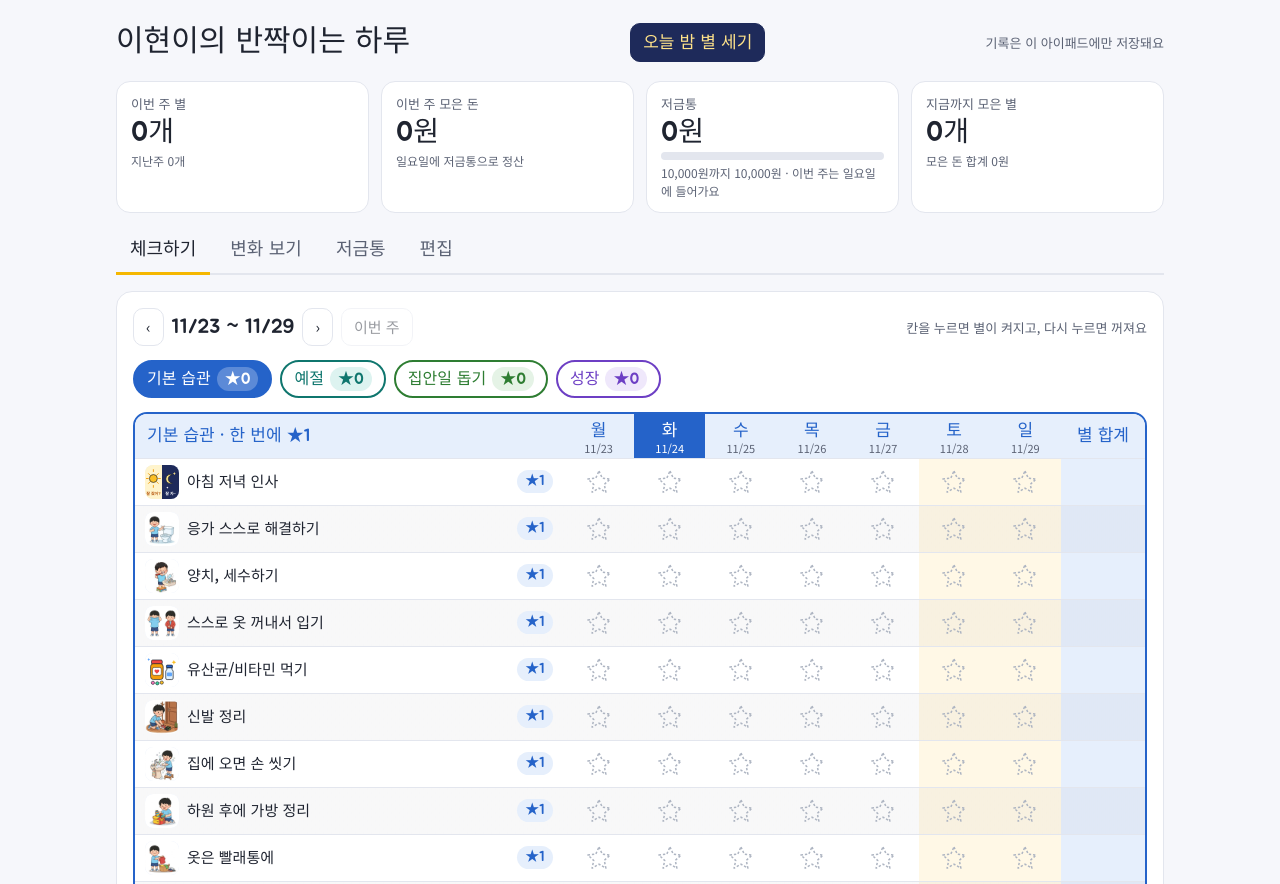
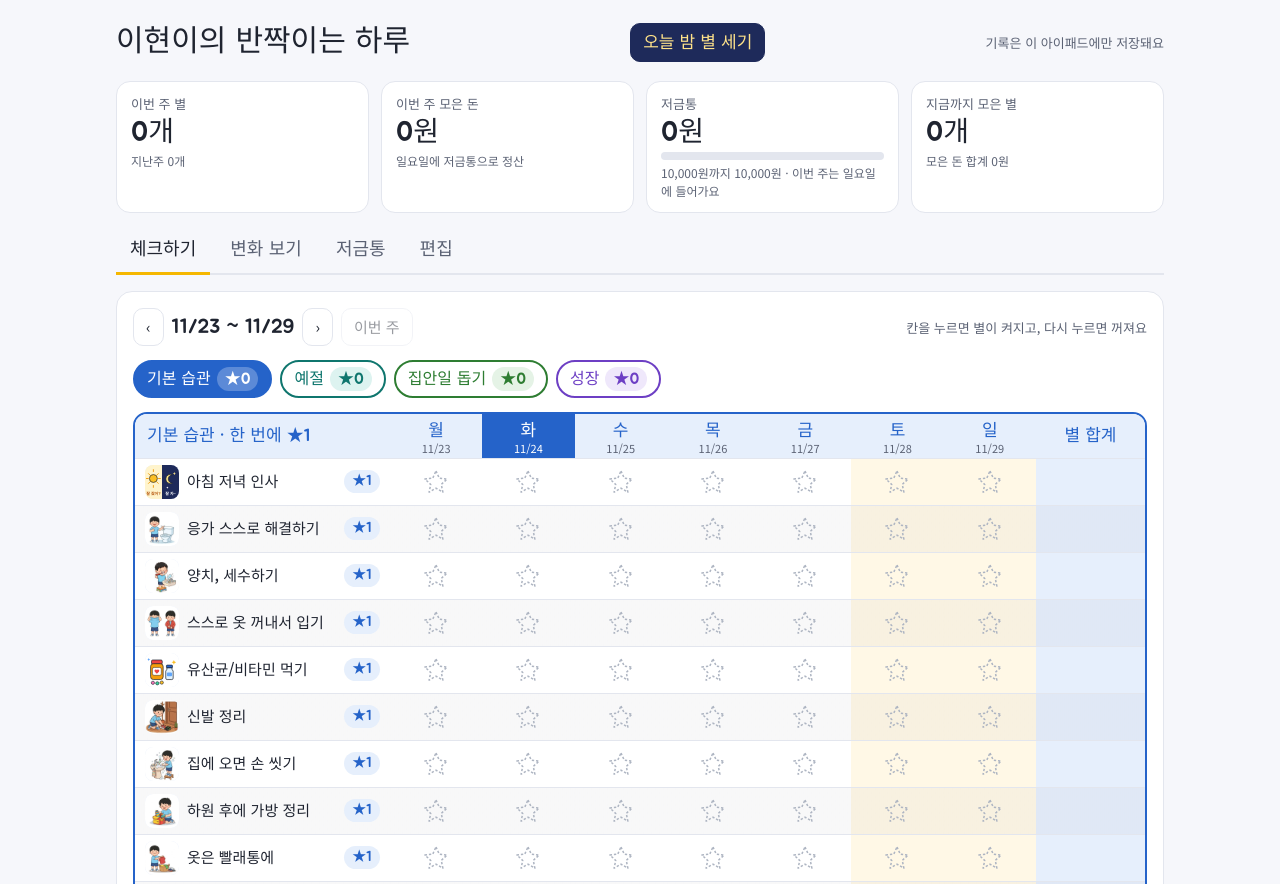
Before and after one commit to sdw1002-commits/star-diary, a plain HTML site: page index.html in a window 1280 px wide. Shown: the top 884 px of the page. Drawn offline with Linux system fonts and the light colour scheme.

Commit message:
체크표 이름칸 폭 줄이기, 편집 탭 순서 변경
Co-Authored-By: Claude Opus 5.5 <noreply@anthropic.com>
Claude-Session: https://claude.ai/code/session_01MT6SS7K6sGW79HZpcm6Peu

```diff
--- a/index.html
+++ b/index.html
@@ -75,7 +75,8 @@ thead th{background:var(--t);color:var(--c);font-family:var(--display);font-weig
 thead th small{display:block;font-family:var(--body);font-size:11px;color:var(--muted);line-height:1}
 th.today{background:var(--c);color:#fff}
 th.today small{color:#fff}
-td.nm,th.nm{text-align:left;position:sticky;left:0;background:var(--panel);z-index:1;min-width:220px}
+td.nm,th.nm{text-align:left;position:sticky;left:0;background:var(--panel);z-index:1;width:255px;min-width:255px;max-width:255px}
+thead th.nm{word-break:keep-all;line-height:1.2;padding-right:8px}
 thead th.nm{background:var(--t);padding-left:12px}
 .hab{display:flex;align-items:center;gap:8px;padding:6px 10px;width:100%;border:0;background:transparent;color:inherit;text-align:left;font:inherit;cursor:zoom-in}
 .hab:hover .n{text-decoration:underline;text-decoration-color:var(--c);text-underline-offset:3px}
@@ -190,6 +191,7 @@ tfoot td.tot{background:var(--star-soft)}
 .pill.ok{background:var(--good);color:#fff}
 .pill.wait{background:var(--line);color:var(--muted)}
 form{display:flex;flex-wrap:wrap;gap:8px;align-items:end}
+#addForm{flex-direction:column;flex-wrap:nowrap;align-items:stretch}
 label{display:flex;flex-direction:column;gap:4px;font-size:13px;color:var(--muted)}
 input{font:inherit;color:var(--ink);background:var(--panel);border:1px solid var(--line);border-radius:10px;padding:7px 10px;min-height:38px}
 .list{display:flex;flex-direction:column}
@@ -281,9 +283,7 @@ input{font:inherit;color:var(--ink);background:var(--panel);border:1px solid var
   <section class="panel" id="v-edit" hidden>
     <div class="row"><h2>항목 관리</h2><span class="sp"></span><span class="hint">고친 내용은 칸을 벗어나면 바로 저장돼요</span></div>
     <div class="tabsetbox"><b>사용할 탭</b><div id="eTabs" class="row"></div><span class="hint">체크한 탭만 체크하기·별 세기·변화 보기에 나와요. 끈 탭의 지난 기록은 그대로 남아요.</span></div>
-    <div class="tabsetbox"><b>기록 백업</b><div class="row"><button type="button" class="btn" id="bkOut">백업 파일 저장</button><button type="button" class="btn" id="bkIn">백업 불러오기</button><input type="file" id="bkFile" accept=".json,application/json" hidden></div><span class="hint" id="bkMsg">기록은 이 아이패드에만 저장돼요. 가끔 백업 파일을 저장해 두세요.</span></div>
     <div class="chips" id="eChips"></div>
-    <div class="ed" id="eList"></div>
     <form id="addForm" class="panel" style="padding:12px;gap:8px">
       <h2 style="font-size:18px">새 항목 추가</h2>
       <div class="er" style="border:0;padding:0">
@@ -293,7 +293,9 @@ input{font:inherit;color:var(--ink);background:var(--panel);border:1px solid var
         <button class="btn primary" type="submit">추가</button>
       </div>
     </form>
+    <div class="ed" id="eList"></div>
     <div id="offWrap"><h2 style="font-size:18px;margin-bottom:6px">지운 항목</h2><p class="hint" style="margin:0 0 6px">지운 항목의 지난 기록과 별은 그대로 남아요. 되살리면 다시 체크판에 나와요.</p><div class="list" id="offList"></div></div>
+    <div class="tabsetbox"><b>기록 백업</b><div class="row"><button type="button" class="btn" id="bkOut">백업 파일 저장</button><button type="button" class="btn" id="bkIn">백업 불러오기</button><input type="file" id="bkFile" accept=".json,application/json" hidden></div><span class="hint" id="bkMsg">기록은 이 아이패드에만 저장돼요. 가끔 백업 파일을 저장해 두세요.</span></div>
   </section>
 </div>
 
```
